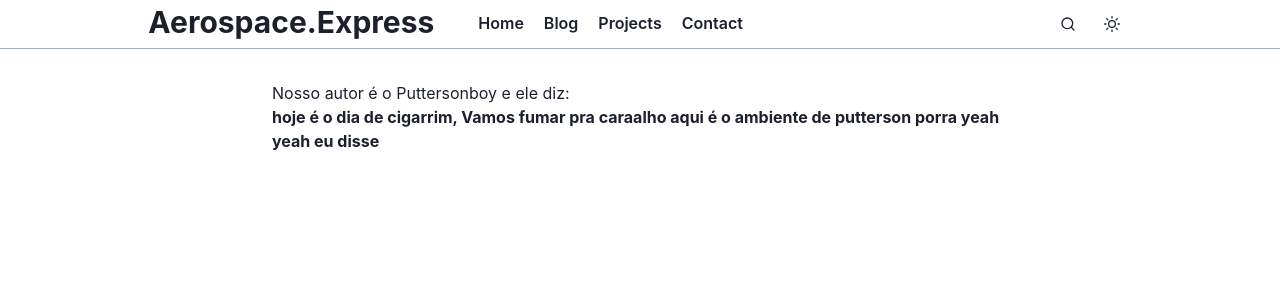
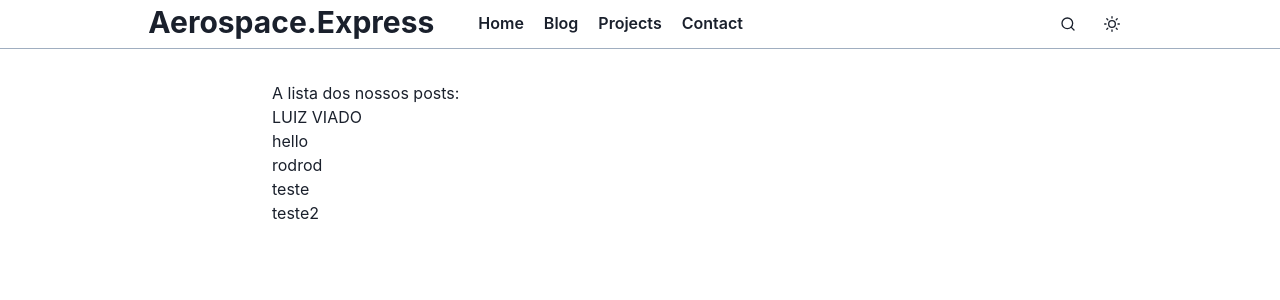
Before and after one commit to jpbadan/blog, a Next.js app: page / in a window 1280 px wide. Shown: the top 300 px of the page. Built offline with nearby package versions, Linux system fonts and the light colour scheme.

Commit message:
Dynamic routing based on posts folder

```diff
--- /dev/null
+++ b/posts/LUIZ VIADO.mdx
@@ -0,0 +1,3 @@
+# Essa é uma homenagem ao meu caco preferido
+
+![caquinho](https://live.staticflickr.com/1112/5113422217_94be6980eb_b.jpg)
--- /dev/null
+++ b/posts/rodrod.mdx
@@ -0,0 +1,3 @@
+# OLHAR RODROD
+
+Yeah eyahe
--- a/src/pages/index.tsx
+++ b/src/pages/index.tsx
@@ -1,17 +1,23 @@
-import { Text, Link, Spacer, Container, Heading } from "@chakra-ui/layout";
+import { Button } from "@chakra-ui/button";
+import { Text, Link, Spacer, Container, Heading, ListItem, List } from "@chakra-ui/layout";
 import { GetStaticProps, GetStaticPaths, GetServerSideProps, InferGetStaticPropsType } from 'next'
+import listPosts from '../utils/listPosts';
 
-type Post = {
-  author: string
-  content: string
-}
+
 
 export default function Home({posts}:InferGetStaticPropsType<typeof getStaticProps>) {
+  const lista = posts.map((post) =>
+    <ListItem key={post}>
+      <Link href={post}>
+        {post}
+      </Link>
+    </ListItem>)
 
   return (
     <>
     <Container maxWidth="container.md">
-     <Text>Nosso autor é o {posts[0].author} e ele diz: </Text>
+     <Text>A lista dos nossos posts: </Text>
+      <List>{lista}</List>
      <Text as='strong'>{posts[0].content}</Text>
     </Container>
 
@@ -20,8 +26,8 @@ export default function Home({posts}:InferGetStaticPropsType<typeof getStaticPro
 }
 
 export const getStaticProps = async () => {
-  const [author, content] = ['Puttersonboy', 'hoje é o dia de cigarrim, Vamos fumar pra caraalho aqui é o ambiente de putterson porra yeah yeah eu disse']
-  const posts:Post[] = [{author, content}]
+  const posts = listPosts();
+  // console.log('olar = ',posts)
 
   return {
     props: {
--- /dev/null
+++ b/src/utils/listPosts.ts
@@ -0,0 +1,17 @@
+import path from 'path';
+import fs from 'fs';
+
+export default function listPosts(){
+    // Reads all posts that are .mdx and returns a JSON array
+    const postsFolderPath = path.join(process.cwd(), 'posts')
+    const posts = []
+
+     fs.readdirSync(postsFolderPath).forEach(file => {
+      if(path.extname(file) == '.mdx'){
+        posts.push(path.parse(file).name)
+      }
+     })
+
+    // console.log('list Posts ==> ', posts)
+    return posts
+  }
```
Also changed, not shown: posts/hello.mdx (added, +8 -0 lines), src/pages/[post].tsx (+27 -11 lines), src/components/blogComponents/FakeContent.tsx (renamed from src/components/FakeContent.tsx).
